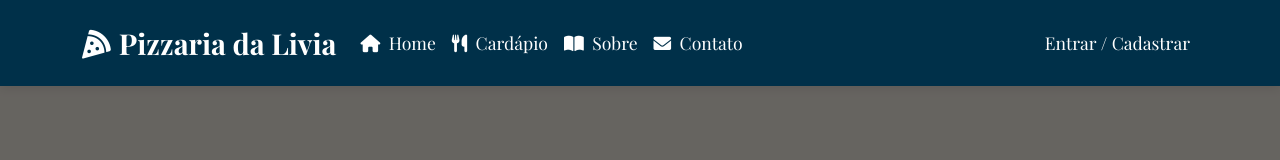
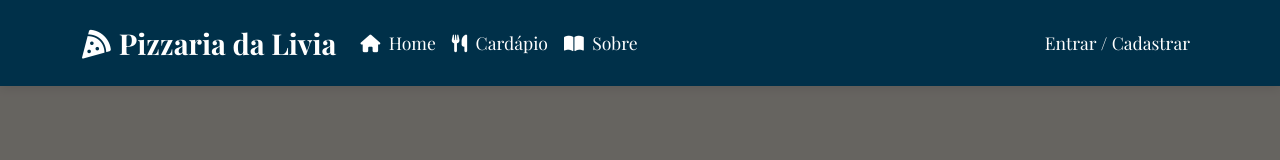
Before and after one commit to CaioLennonDEV/Pizzaria-da-Livia-Site2, a website: page public/index.html in a window 1280 px wide. Shown: the top 160 px of the page. Drawn offline with nearby package versions, Linux system fonts and the light colour scheme; no server answers.

Commit message:
Alterações

```diff
--- a/public/index.html
+++ b/public/index.html
@@ -27,9 +27,6 @@
                     </li>
                     <li class="nav-item">
                         <a class="nav-link" href="#sobre"><i class="fas fa-book-open me-1"></i> Sobre</a>
-                    </li>
-                    <li class="nav-item">
-                        <a class="nav-link" href="#contato"><i class="fas fa-envelope me-1"></i> Contato</a>
                     </li>
                 </ul>
                 <!-- Área de usuário -->
```
